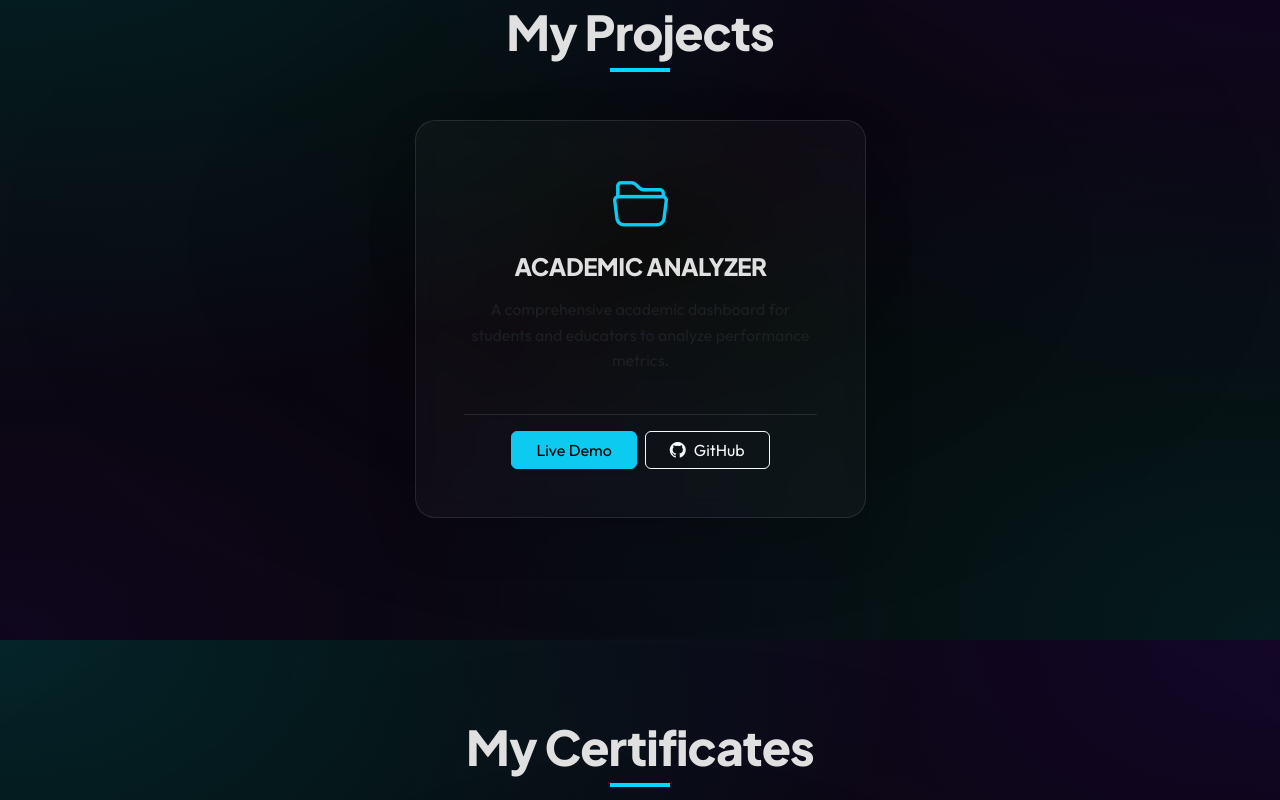
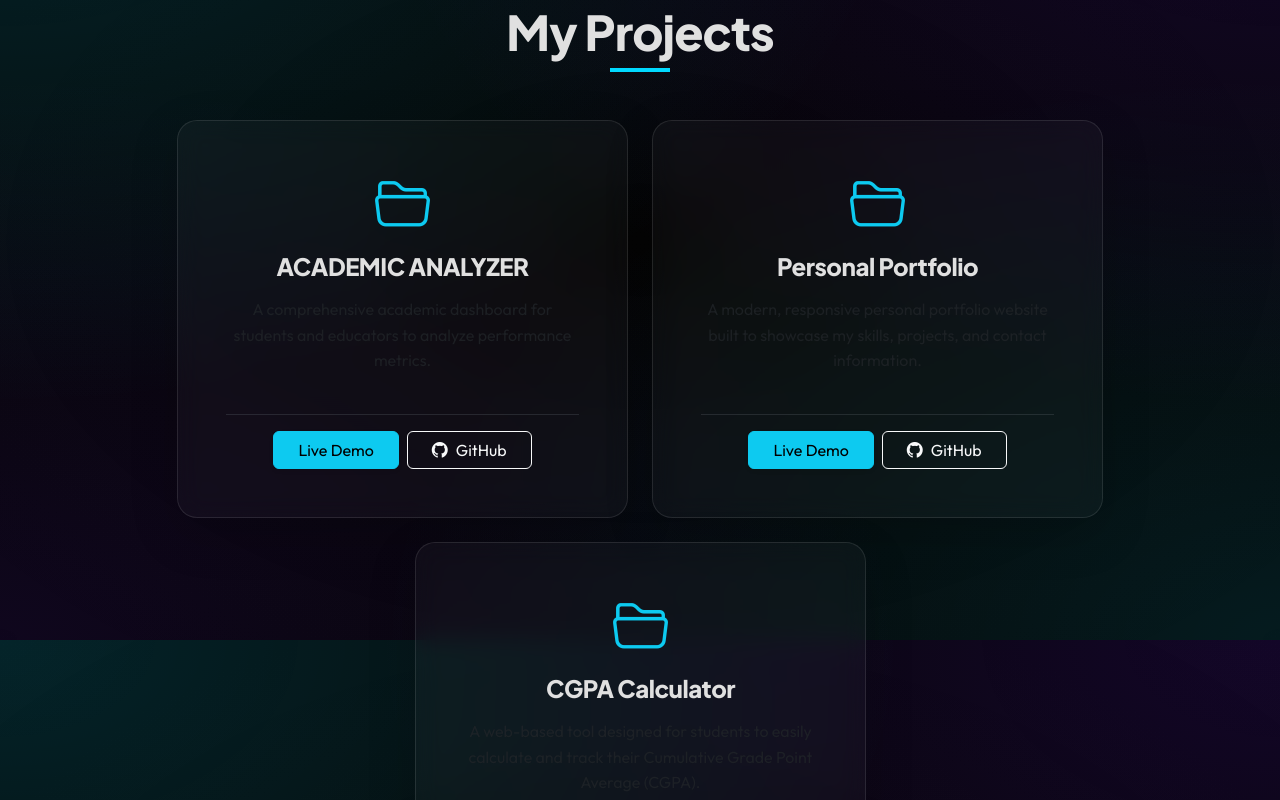
Before and after one commit to sanjai090/PORTFOLIO, a React (Vite) app: page / in a window 1280 px wide. Shown: the part 2560-3360 px from the top of the page. Built offline with nearby package versions, Linux system fonts and the light colour scheme; no server answers.

Commit message:
Add static fallback for all 3 projects

```diff
--- a/src/components/projects.jsx
+++ b/src/components/projects.jsx
@@ -5,6 +5,30 @@ function Projects() {
   const [projects, setProjects] = useState([]);
   const [loading, setLoading] = useState(true);
   const [error, setError] = useState(null);
+
+  const staticProjects = [
+    {
+      id: 'academic-analyzer',
+      title: 'ACADEMIC ANALYZER',
+      description: 'A comprehensive academic dashboard for students and educators to analyze performance metrics.',
+      live_url: 'https://svheccgpa.onrender.com/',
+      github_url: 'https://github.com/sanjai090/ACADEMIC-DASHBOARD'
+    },
+    {
+      id: 'portfolio',
+      title: 'Personal Portfolio',
+      description: 'A modern, responsive personal portfolio website built to showcase my skills, projects, and contact information.',
+      live_url: 'https://sanjaispf.netlify.app/',
+      github_url: 'https://github.com/sanjai090/PORTFOLIO'
+    },
+    {
+      id: 'cgpa-calculator',
+      title: 'CGPA Calculator',
+      description: 'A web-based tool designed for students to easily calculate and track their Cumulative Grade Point Average (CGPA).',
+      live_url: 'https://sanjai090.github.io/CGPA/',
+      github_url: 'https://github.com/sanjai090/CGPA'
+    }
+  ];
 
   useEffect(() => {
     // Fetch projects from the new Node.js backend
@@ -20,26 +44,13 @@ function Projects() {
         return res.json();
       })
       .then((data) => {
-        const newProject = {
-          id: 'academic-analyzer',
-          title: 'ACADEMIC ANALYZER',
-          description: 'A comprehensive academic dashboard for students and educators to analyze performance metrics.',
-          live_url: 'https://svheccgpa.onrender.com/',
-          github_url: 'https://github.com/sanjai090/ACADEMIC-DASHBOARD'
-        };
-        setProjects([...data, newProject]);
+        // If backend data exists, use it. Otherwise, fallback to static projects
+        setProjects(data && data.length > 0 ? data : staticProjects);
         setLoading(false);
       })
       .catch((err) => {
         console.error("Error:", err);
-        const newProject = {
-          id: 'academic-analyzer',
-          title: 'ACADEMIC ANALYZER',
-          description: 'A comprehensive academic dashboard for students and educators to analyze performance metrics.',
-          live_url: 'https://svheccgpa.onrender.com/',
-          github_url: 'https://github.com/sanjai090/ACADEMIC-DASHBOARD'
-        };
-        setProjects([newProject]);
+        setProjects(staticProjects);
         // Silently fail and show static projects instead of showing a red error
         setLoading(false);
       });
```
